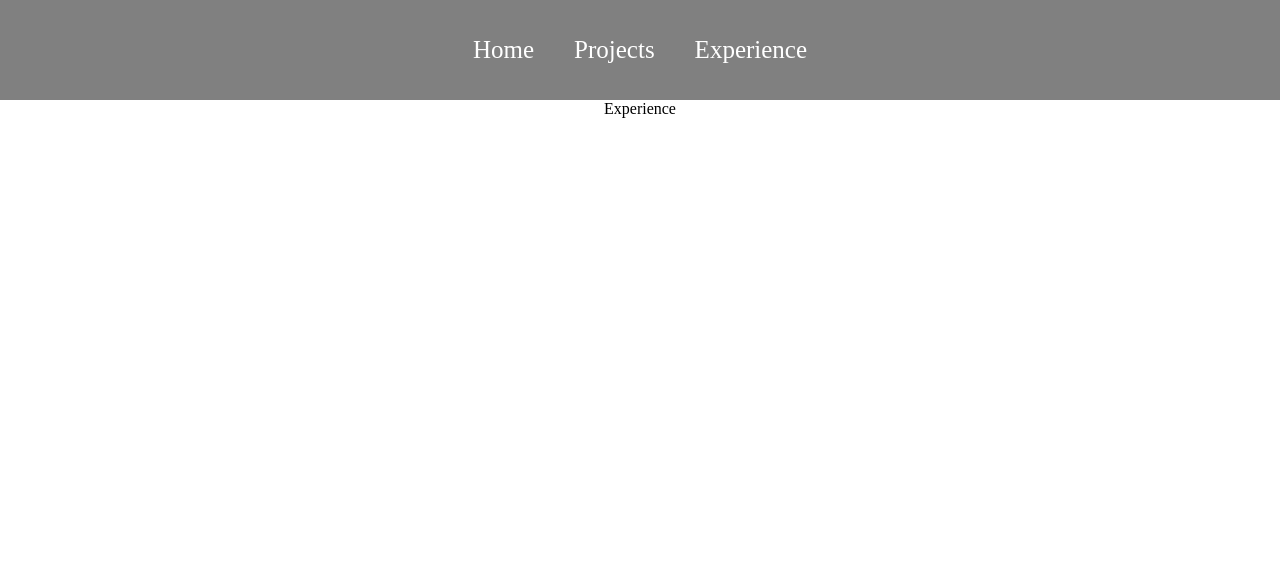
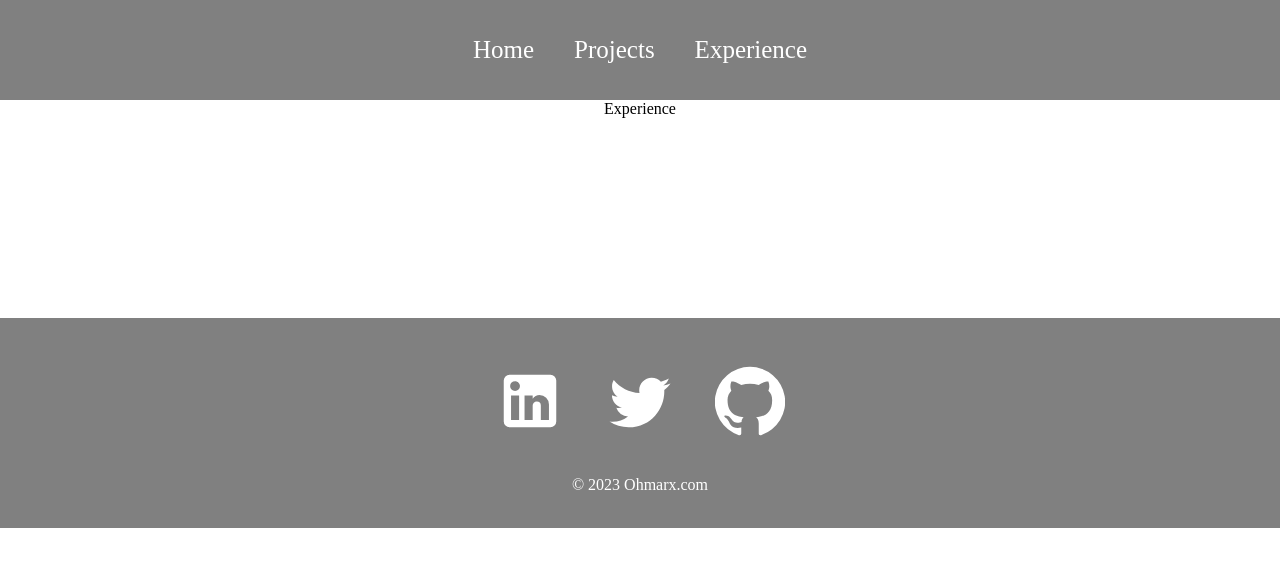
Before and after one commit to Ohmarxp/my-app, a React (Create React App) app: page /Experience in a window 1280 px wide. Shown: the top 566 px of the page. Built offline with nearby package versions, Linux system fonts and the light colour scheme.

Commit message:
Add footer, icons and style

```diff
--- a/src/App.js
+++ b/src/App.js
@@ -5,6 +5,7 @@
 import Projects from './pages/Projects';
 import Experience from './pages/Experience';
 import Navbar from './components/Navbar';
+import Footer from './components/Footer';
 function App() {
   return (
     <div className="App">
@@ -15,6 +16,7 @@
           <Route path="/Projects" element={<Projects />}/>
           <Route path="/Experience" element={<Experience />}/>
         </Routes>
+        <Footer />
       </Router>
     </div>
   );
--- /dev/null
+++ b/src/components/Footer.js
@@ -0,0 +1,23 @@
+
+import React from 'react';
+import LinkedInIcon from '@material-ui/icons/LinkedIn';
+import TwitterIcon from '@material-ui/icons/Twitter';
+import  GitHubIcon from '@material-ui/icons/GitHub';
+
+import "../styles/Footer.css";
+
+function Footer() {
+    return (
+    <div className='footer'>
+        <div className='socialMedia'>
+            <LinkedInIcon />
+            <TwitterIcon />
+            <GitHubIcon />
+
+        </div>
+        <p> &copy; 2023 Ohmarx.com</p>
+    </div>
+    )
+}
+
+export default Footer;
--- /dev/null
+++ b/src/styles/Footer.css
@@ -0,0 +1,28 @@
+.footer {
+    width: 100%;
+    height: 200px;
+    background:gray;
+    display: flex;
+    justify-content: center;
+    align-items: center;
+    flex-direction: column;
+    padding-top: 10px;
+    margin-top: 200px;
+  }
+
+  .socialMedia svg {
+    color: white;
+    margin: 20px;
+    font-size: 70px;
+    cursor: pointer;
+  }
+
+  .footer p {
+    color: white;
+  }
+
+  @media only screen and (max-width: 600px) {
+    .footer svg {
+      font-size: 50px;
+    }
+  }
```
